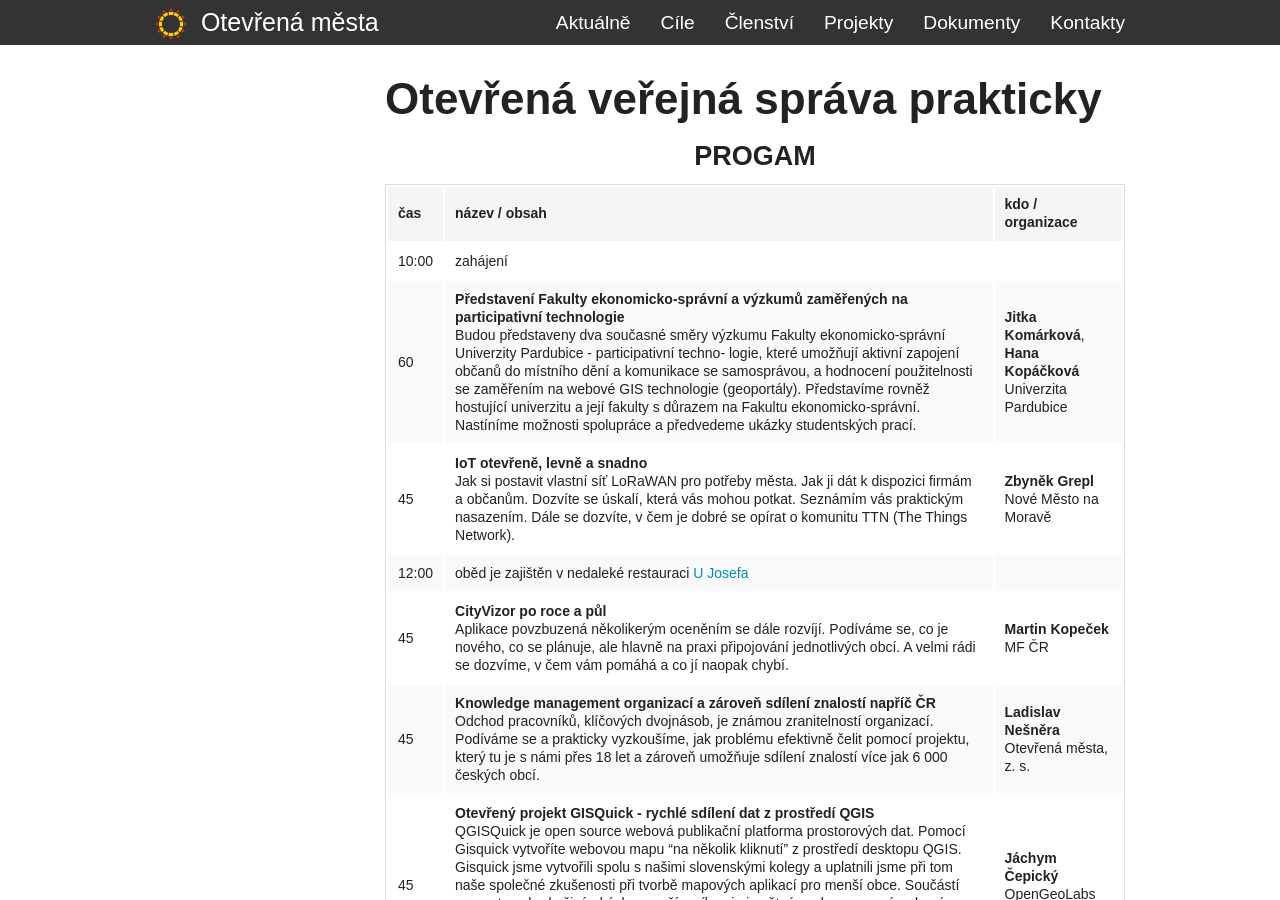
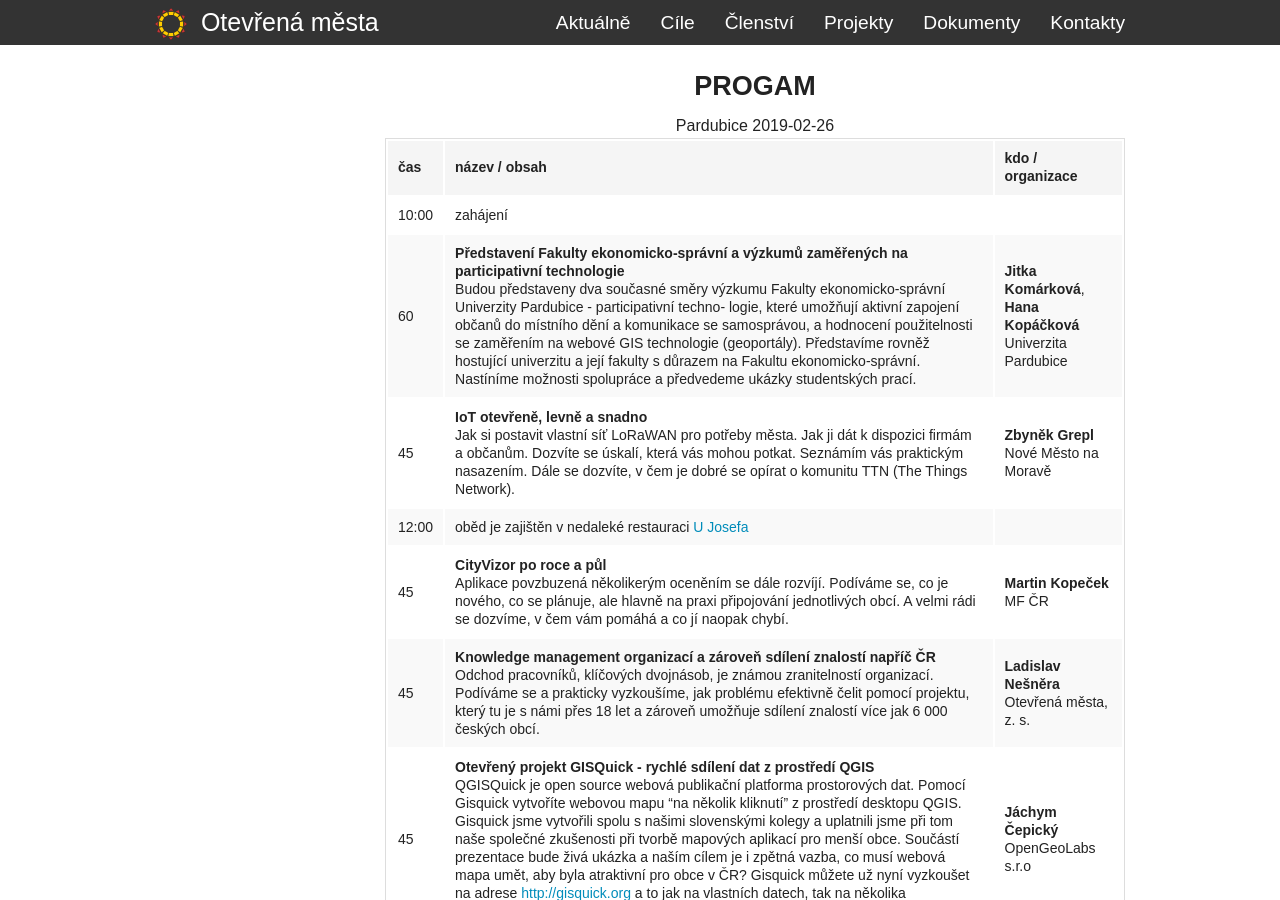
Before and after one commit to otevrenamesta/otevrenamesta.github.io, a Jekyll site: the page built from pages/OVS_2019_program.md, in a window 1280 px wide and 900 px high. Built offline with Jekyll 4.4.1, drawn with Linux system fonts in a browser that asks for light colours; nearby versions of some CDN libraries; library files that are not in the unit come from our copies.

Commit message:
+OVS 2019 - program

```diff
--- a/pages/OVS_2019_program.md
+++ b/pages/OVS_2019_program.md
@@ -9,9 +9,10 @@
 <p>Nebudete-li automaticky přesměrování, klikněte, prosím, na <a href="https://www.otevrenamesta.cz">odkaz</a></p>
 </head>
 -->
-# Otevřená veřejná správa prakticky
 
-<div style="text-align:center;"><h3>PROGAM</h3></div>
+<div style="text-align:center;"><h3>PROGAM</h3>
+Pardubice 2019-02-26
+</div>
 
 čas | název / obsah | kdo / organizace
 --- | --- | ---
```
